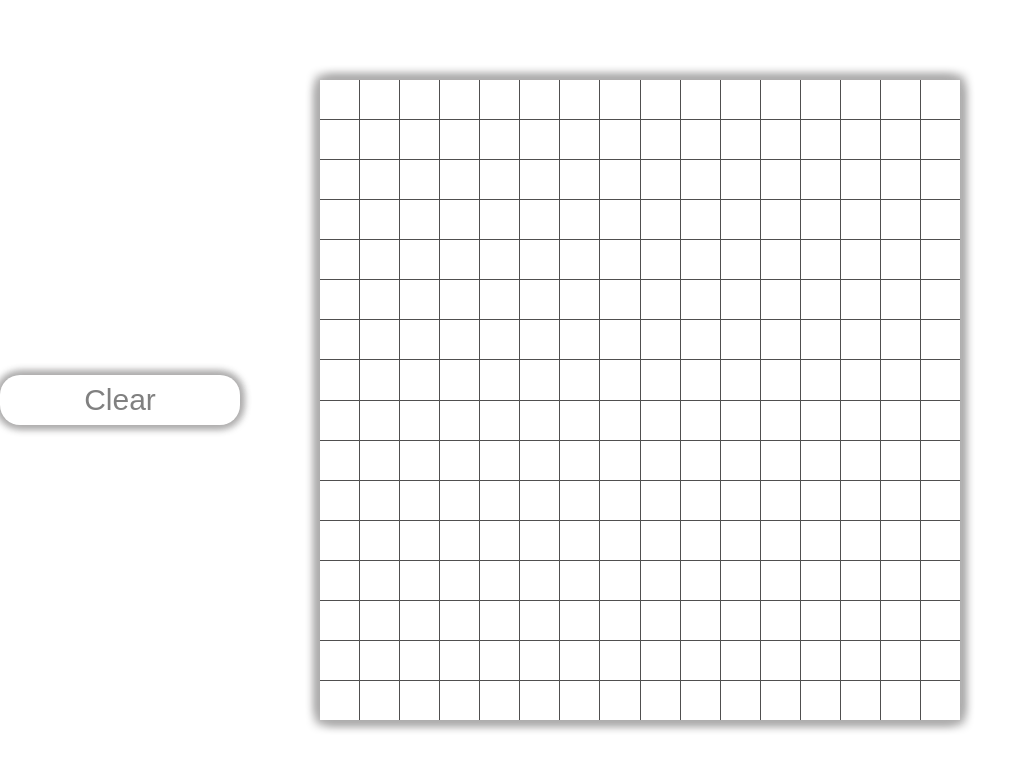
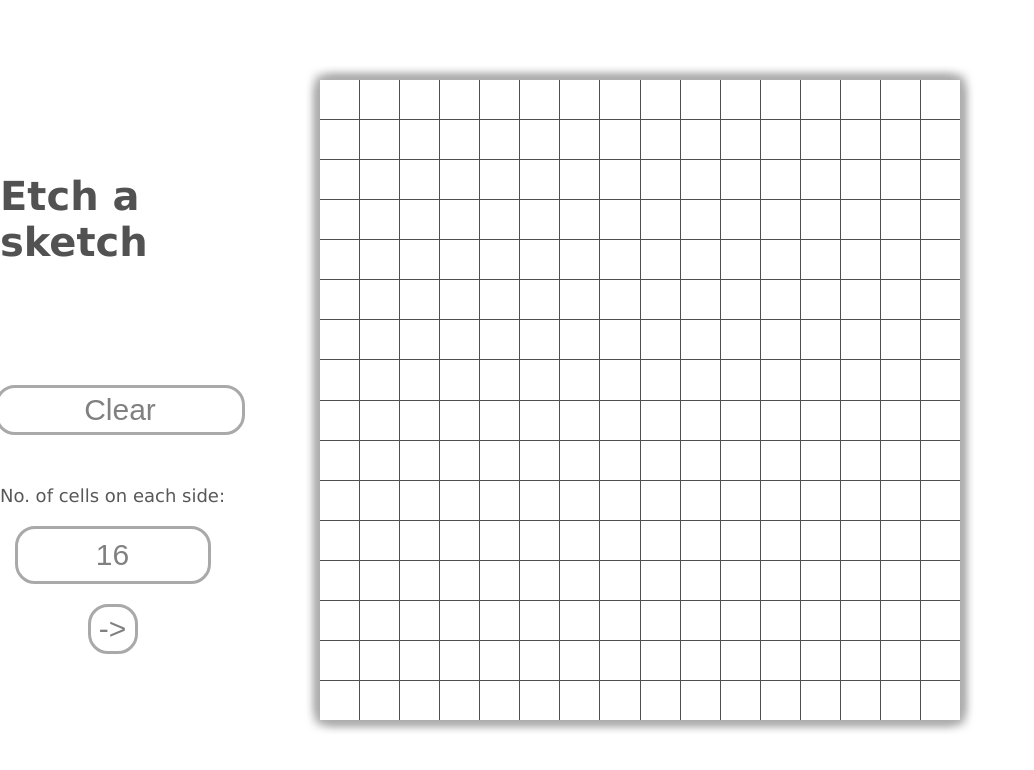
Before and after one commit to Sankalp-G/etch-a-sketch, a plain HTML site: page index.html in a window 1280 px wide. Shown: the whole page, without its empty margins (0-1034 px from the left). Drawn offline with Linux system fonts and the light colour scheme.

Commit message:
added title and grid size selector

```diff
--- a/index.html
+++ b/index.html
@@ -3,8 +3,16 @@
 
 <body>
     <div id="menu_container" class="secondary_container">
+        <h1>Etch a sketch</h1>
         <button id="clear_button">Clear</button>
-    </div>
+            <div id="input_container">
+                No. of cells on each side: <br>
+                <form action="javascript:void(0);" autocomplete="off">
+                <input id="cell_input" type="text" pattern="[0-9]{2}" value="16" title="please enter number only">
+                <button type="submit" id="enter_button">-></button>
+                </form>
+            </div>
+        </div>
     <div id="grid_container"></div>
     <div id="color_container" class="secondary_container"></div>
 </body>
--- a/scripts.js
+++ b/scripts.js
@@ -3,6 +3,8 @@
 const gridContainer = document.querySelector('#grid_container')
 const clearButton = document.querySelector("#clear_button")
 const cellDiv = document.createElement('div')
+const cellInput = document.querySelector('#cell_input')
+const numberEnterButton = document.querySelector('#enter_button')
 cellDiv.setAttribute('id', 'grid_cell')
 
 
@@ -19,23 +21,40 @@ function cloneElement(element, num, appendTo){
 }
 
 function clearGrid(){
+    const allCells = document.querySelectorAll('#grid_cell')
     allCells.forEach((cell) => {
         cell.setAttribute('style', 'background-color: white;')
     })
 }
 
+function setGridSize(size){
+    gridContainer.innerHTML = '';
+    gridContainer.setAttribute('style', `grid-template-columns: repeat(${size}, 1fr); grid-template-rows: repeat(${size}, 1fr);`)
+}
+
+//changing div color to black whenever the pointer enters a cell
+function listenToCells(){
+    const allCells = document.querySelectorAll('#grid_cell')
+    allCells.forEach((cell) => {
+        cell.addEventListener('pointerenter', () => {
+            cell.setAttribute('style', 'background-color: black;')
+        });
+    });
+}
+
+
 
 //####
 
 cloneElement(cellDiv, 16 * 16, gridContainer)
-
-const allCells = document.querySelectorAll('#grid_cell')
-
-//changing div color to black whenever the pointer enters a cell
-allCells.forEach((cell) => {
-    cell.addEventListener('pointerenter', () => {
-        cell.setAttribute('style', 'background-color: black;')
-    });
-});
+listenToCells()
 
 clearButton.onclick = clearGrid
+
+numberEnterButton.addEventListener('click', () => {
+    let size = cellInput.value
+    console.log(size)
+    setGridSize(size)
+    cloneElement(cellDiv, size * size, gridContainer)
+    listenToCells()
+})
--- a/styles.css
+++ b/styles.css
@@ -1,3 +1,10 @@
+h1{
+    font-size: 40px;
+    font-family: Verdana, Geneva, Tahoma, sans-serif;
+    color: rgb(82, 82, 82);
+    margin-bottom: 70px;
+}
+
 body{
     display: flex;
     align-content: center;
@@ -32,16 +39,52 @@ body{
     display: flex;
     align-items: center;
     justify-content: center;
+    flex-direction: column;
 }
 
 #clear_button{
+    margin: 50px;
     background-color: white;
     color: gray;
     font-size: 30px;
     height: 50px;
     width: 250px;
-    border: none;
+    border: 3px solid darkgray;
     border-radius: 20px;
     cursor: pointer;
-    box-shadow: -2px 2px 10px rgb(173, 172, 172), -2px -2px 10px rgb(173, 172, 172), 2px -2px 10px rgb(173, 172, 172), 2px 2px 10px rgb(173, 172, 172);
+    /* box-shadow: -2px 2px 10px rgb(173, 172, 172), -2px -2px 10px rgb(173, 172, 172), 2px -2px 10px rgb(173, 172, 172), 2px 2px 10px rgb(173, 172, 172); */
 }
+
+#input_container{
+    text-align: center;
+    padding-right: 15px;
+    font-size: large;
+    color: rgb(88, 88, 88);
+    font-family: Verdana, Geneva, Tahoma, sans-serif;
+}
+
+input{
+    color: gray;
+    font-size: 30px;
+    text-align: center;
+    padding-right: 20px;
+    padding-left: 20px;
+    margin: 20px;
+    height: 50px;
+    width: 150px;
+    border: 3px solid darkgray;
+    border-radius: 20px;
+}
+
+#enter_button{
+    cursor: pointer;
+    background-color: white;
+    color: gray;
+    font-size: 30px;
+    font-family: Arial, Helvetica, sans-serif;
+    height: 50px;
+    width: 50px;
+    border: 3px solid darkgray;
+    border-radius: 20px;
+    /* box-shadow: -2px 2px 10px rgb(173, 172, 172), -2px -2px 10px rgb(173, 172, 172), 2px -2px 10px rgb(173, 172, 172), 2px 2px 10px rgb(173, 172, 172); */
+}
```
